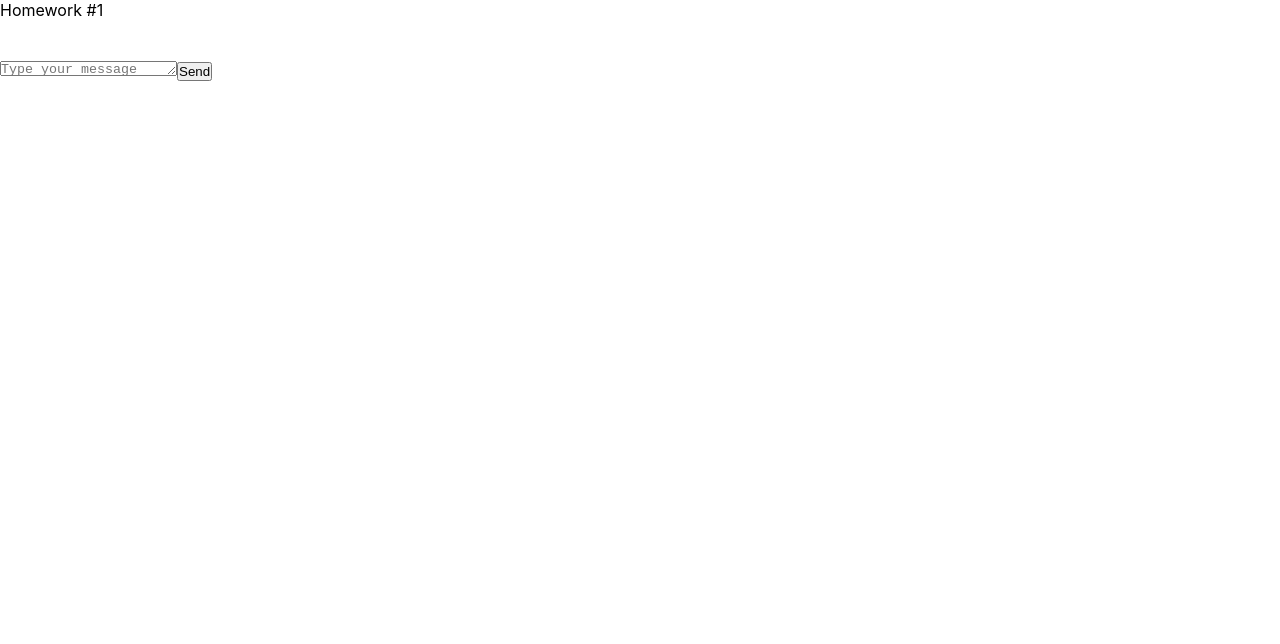
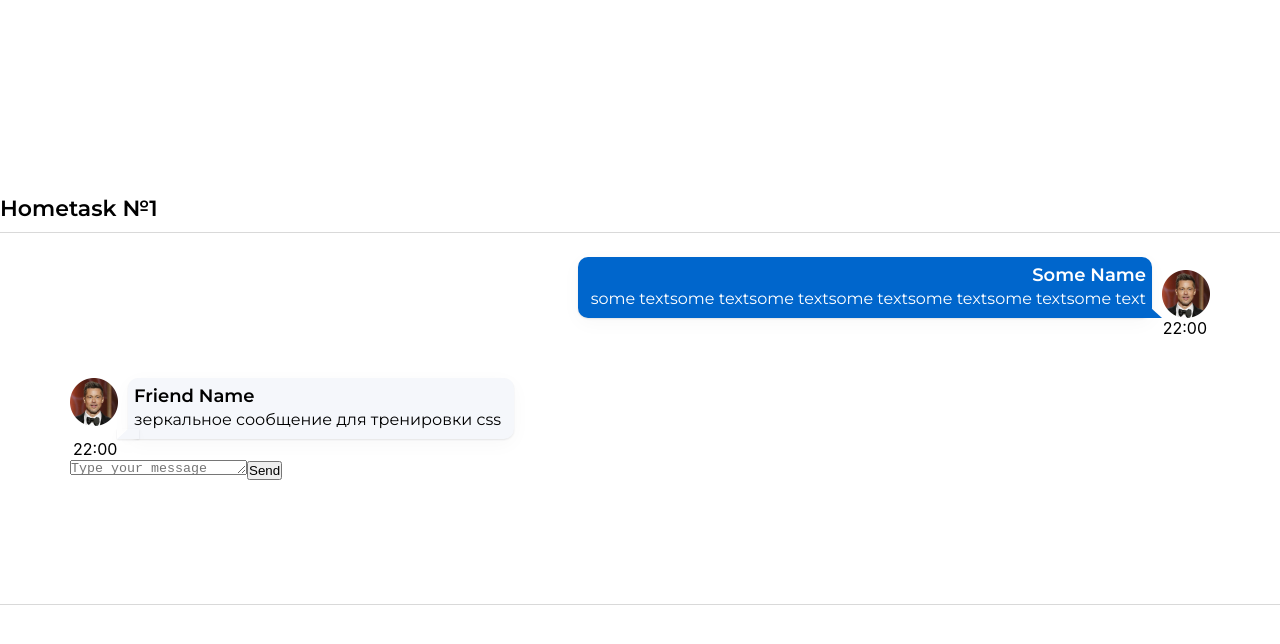
Before and after one commit to mindwideopen/hw_sprint_2, a React (Create React App) app: page / in a window 1280 px wide. Shown: the top 644 px of the page. Built offline with nearby package versions, Linux system fonts and the light colour scheme.

Commit message:
stoppped at textarea and Send button

```diff
--- a/public/index.html
+++ b/public/index.html
@@ -3,6 +3,9 @@
   <head>
     <meta charset="utf-8" />
     <link rel="icon" href="%PUBLIC_URL%/favicon.ico" />
+    <link rel="preconnect" href="https://fonts.googleapis.com">
+    <link rel="preconnect" href="https://fonts.gstatic.com" crossorigin>
+    <link href="https://fonts.googleapis.com/css2?family=Montserrat:ital,wght@0,100..900;1,100..900&display=swap" rel="stylesheet">
     <meta name="viewport" content="width=device-width, initial-scale=1" />
     <meta name="theme-color" content="#000000" />
     <meta
--- a/src/s1-main/App.module.css
+++ b/src/s1-main/App.module.css
@@ -1,11 +1,38 @@
 .App {
     --header_height: 60px;
+    display: flex;
+    justify-content: center;
+    align-items: center;
+    height: 100vh;
+
+
 }
 
 .hw {
+    min-height: 373px;
+    max-width: 1280px;
+    border-top: 1px solid rgb(217, 217, 217);
+    border-bottom: 1px solid rgb(217, 217, 217);
+    display: flex;
+    flex-direction: column;
+    width: 1280px;
+    padding: 24px 70px 32px 70px;
+
 
 }
 
 .hwTitle {
+    color: rgb(0, 0, 0);
+    font-family: 'Montserrat', sans-serif;
+    font-size: 22px;
+    font-weight: 600;
+    line-height: 27px;
+    text-align: left;
+    margin-bottom: 10px;
 
 }
+
+.wrapper {
+
+
+}
--- a/src/s1-main/App.tsx
+++ b/src/s1-main/App.tsx
@@ -1,6 +1,7 @@
 import React from 'react'
 import s from './App.module.css'
 import HW1 from '../s2-homeworks/hw01/HW1'
+
 
 function App() {
     return (
--- a/src/s2-homeworks/hw01/HW1.tsx
+++ b/src/s2-homeworks/hw01/HW1.tsx
@@ -14,7 +14,20 @@ import avatar from './avatar.png'
 * */
 
 // нужно создать правильный тип вместо any
-export type MessageType = any
+export type UserType = {
+    avatar: string
+    name: string
+}
+export type MessageBlockType = {
+    text: string
+    time: string
+}
+
+export type MessageType = {
+    id: number
+    user: UserType
+    message: MessageBlockType
+}
 
 // структуру объекта не менять
 export const message0: MessageType = {
@@ -43,16 +56,16 @@ export const friendMessage0: MessageType = {
 const HW1 = () => {
     return (
         <div id={'hw1'}>
-            <div className={s2.hwTitle}>Homework #1</div>
+            <div className={s2.hwTitle}>Hometask №1</div>
             <div className={s2.hw}>
                 {/*проверка отображения (не менять)*/}
-                <div>
-                    <Message message={message0} />
-                    <FriendMessage message={friendMessage0} />
+                <div className={s2.wrapper}>
+                    <Message message={message0}/>
+                    <FriendMessage message={friendMessage0}/>
                 </div>
 
                 {/*для автоматической проверки дз (не менять)*/}
-                <MessageSender M={Message} />
+                <MessageSender M={Message}/>
             </div>
         </div>
     )
--- a/src/s2-homeworks/hw01/friend-message/FriendMessage.module.css
+++ b/src/s2-homeworks/hw01/friend-message/FriendMessage.module.css
@@ -1,31 +1,79 @@
 .friendMessage {
+align-self: flex-start;
 
 }
 
 .friendImageAndText {
+    display: flex;
 
 }
 
 .friendImageAndText img {
 
+    width: 48px;
+    height: 48px;
+    margin-right: 10px;
+
 }
 
 .friendText {
+    display: flex;
+    flex-direction: column;
+    align-items: flex-start;
+    background-color: rgb(245, 247, 251);
+    border-radius: 10px;
+    position: relative;
+    padding-bottom: 9px;
+    padding-top: 7px;
+    padding-right: 13px;
+    padding-left: 6px;
+    box-shadow: 0 1px 2px 0 rgba(29, 33, 38, 0.1),0 5px 20px 0 rgba(29, 33, 38, 0.03);
+
+
 
 }
 
+
+
 .friendText:after {
+    content: '';
+    position: absolute;
+    bottom: 0;
+    left: -11px;
+    width: 0;
+    height: 0;
+    border-style: solid;
+    border-width: 0 11px 10px 11px;
+    border-color: transparent transparent rgb(245, 247, 251) transparent;
+    box-shadow: 0px 1px 2px 0px rgba(29, 33, 38, 0.1),0px 5px 20px 0px rgba(29, 33, 38, 0.03);
 
 }
 
 .friendName {
 
+    font-family: 'Montserrat', sans-serif ;
+    font-size: 18px;
+    font-weight: 600;
+    line-height: 22px;
+    letter-spacing: 0;
+    text-align: left;
+    margin-bottom: 3px;
+
+
 }
 
 .friendMessageText {
+    font-family: 'Montserrat', sans-serif;
+    font-size: 16px;
+    font-weight: 400;
+    line-height: 20px;
+    letter-spacing: 0;
+    text-align: left;
 
 }
 
 .friendTime {
+    align-self: start;
+    margin-left: 3px;
 
 }
--- a/src/s2-homeworks/hw01/friend-message/FriendMessage.tsx
+++ b/src/s2-homeworks/hw01/friend-message/FriendMessage.tsx
@@ -1,17 +1,22 @@
 import React from 'react'
 import s from './FriendMessage.module.css'
+import {MessageType} from "../HW1";
 
 // создать тип вместо any и отобразить приходящие данные
-const FriendMessage = (props: any) => {
+
+export type MessagePropsType = {
+    message: MessageType
+}
+const FriendMessage = (props: MessagePropsType) => {
     return (
         <div
             id={'hw1-friend-message-' + props.message.id}
             className={s.friendMessage}
         >
             <div className={s.friendImageAndText}>
-                <img
+                <img alt={'Avatar'}
                     id={'hw1-friend-avatar-' + props.message.id}
-                    // создаёт студент
+                    src={props.message.user.avatar}
 
                     //
                 />
@@ -20,7 +25,7 @@ const FriendMessage = (props: any) => {
                         id={'hw1-friend-name-' + props.message.id}
                         className={s.friendName}
                     >
-                        {/*создаёт студент*/}
+                        {props.message.user.name}
 
                         {/**/}
                     </div>
@@ -28,7 +33,7 @@ const FriendMessage = (props: any) => {
                         id={'hw1-friend-text-' + props.message.id}
                         className={s.friendMessageText}
                     >
-                        {/*создаёт студент*/}
+                        {props.message.message.text}
 
                         {/**/}
                     </pre>
@@ -38,7 +43,7 @@ const FriendMessage = (props: any) => {
                 id={'hw1-friend-time-' + props.message.id}
                 className={s.friendTime}
             >
-                {/*создаёт студент*/}
+                {props.message.message.time}
 
                 {/**/}
             </div>
--- a/src/s2-homeworks/hw01/message/Message.module.css
+++ b/src/s2-homeworks/hw01/message/Message.module.css
@@ -1,31 +1,81 @@
 .message {
+align-self: flex-end;
+    display: flex;
+    flex-direction: column;
+    margin-bottom: 40px;
 
 }
 
 .imageAndText {
-
+    display: flex;
+    flex-direction: row-reverse;
 }
 
 .imageAndText img {
-
+    width: 48px;
+    height: 48px;
+    margin-left: 10px;
+    align-self: flex-end;
 }
 
 .text {
+display: flex;
+    flex-direction: column;
+    align-items: flex-end;
+    background-color: rgb(0, 102, 204);
+    border-radius: 10px;
+    position: relative;
+    padding-bottom: 9px;
+    padding-top: 7px;
+    padding-right: 6px;
+    padding-left: 13px;
+    box-shadow: 0 1px 2px 0 rgba(29, 33, 38, 0.1),0 5px 20px 0 rgba(29, 33, 38, 0.03);
+
+
 
 }
 
 .text:after {
+    content: '';
+    position: absolute;
+    bottom: 0;
+    right: -10px;
+    width: 0;
+    height: 0;
+    border-style: solid;
+    border-width: 0 11px 10px 11px;
+    border-color: transparent transparent rgb(0, 102, 204) transparent;
 
 }
 
 .name {
 
+    margin-bottom: 3px;
+    color: rgb(255, 255, 255);
+    font-family: 'Montserrat', sans-serif ;
+    font-size: 18px;
+    font-weight: 600;
+    line-height: 22px;
+    letter-spacing: 0;
+    text-align: left;
+
 }
 
 .messageText {
+    color: rgb(255, 255, 255);
+    font-family: 'Montserrat', sans-serif;
+    font-size: 16px;
+    font-weight: 400;
+    line-height: 20px;
+    letter-spacing: 0;
+    text-align: left;
+
+
 
 }
 
 .time {
+align-self: flex-end;
+    margin-right: 3px;
 
 }
--- a/src/s2-homeworks/hw01/message/Message.tsx
+++ b/src/s2-homeworks/hw01/message/Message.tsx
@@ -1,8 +1,12 @@
 import React from 'react'
 import s from './Message.module.css'
+import {MessageType} from "../HW1";
+
 
 // нужно создать правильный тип вместо any
-export type MessagePropsType = any
+export type MessagePropsType = {
+    message: MessageType
+}
 
 // нужно отобразить приходящие данные
 const Message = (props: MessagePropsType) => {
@@ -11,25 +15,25 @@ const Message = (props: MessagePropsType) => {
             <div className={s.imageAndText}>
                 <img
                     id={'hw1-avatar-' + props.message.id}
-                    // создаёт студент
+                    src={props.message.user.avatar}
 
                     //
                 />
                 <div className={s.text}>
                     <div id={'hw1-name-' + props.message.id} className={s.name}>
-                        {/*создаёт студент*/}
+                        {props.message.user.name}
 
                         {/**/}
                     </div>
                     <pre id={'hw1-text-' + props.message.id} className={s.messageText}>
-                        {/*создаёт студент*/}
+                        {props.message.message.text}
 
                         {/**/}
                     </pre>
                 </div>
             </div>
             <div id={'hw1-time-' + props.message.id} className={s.time}>
-                {/*создаёт студент*/}
+                {props.message.message.time}
 
                 {/**/}
             </div>
```
Also changed, not shown: package.json (+6 -3 lines), 1 other file (tests, documents, lock files or other folders).
